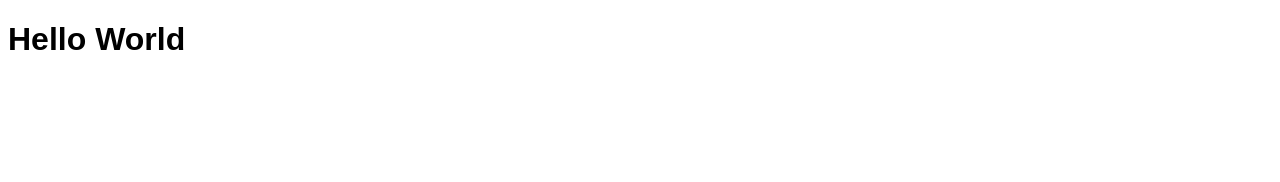
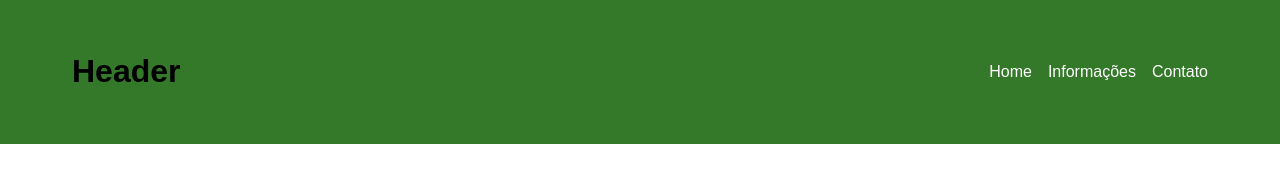
Before and after one commit to KaMitsuoka/repositorio, a plain HTML site: page index.html in a window 1280 px wide. Drawn offline with Linux system fonts and the light colour scheme.

Commit message:
feat: header in home page created

```diff
--- a/index.html
+++ b/index.html
@@ -8,7 +8,24 @@
 </head>
 <body>
 
-    <h1>Hello World</h1>
+    <header>
+        <div>
+            <h1>Header</h1>
+            <nav>
+                <ul>
+                    <li>
+                        <a href="#">Home</a>
+                    </li>
+                    <li>
+                        <a href="#">Informações</a>
+                    </li>
+                    <li>
+                        <a href="#">Contato</a>
+                    </li>
+                </ul>
+            </nav>
+        </div>
+    </header>
 
 
 </body>
--- a/style.css
+++ b/style.css
@@ -1,3 +1,40 @@
+* {
+    box-sizing: border-box;
+}
+
 body {
+    margin: 0;
+    padding: 0;
     font-family: Arial, Helvetica, sans-serif;
 }
+
+header {
+    width: 100%;
+    background-color: #34782a;
+
+}
+
+header div {
+    width: 100%;
+    max-width: 1200px;
+    margin: 0 auto;
+    display: flex;
+    align-items: center;
+    justify-content: space-between;
+    padding: 2rem;
+}
+
+header ul {
+    list-style: none;
+    display: flex;
+    gap: 1rem;
+}
+
+header ul li {
+    margin: 0;
+}
+
+header ul li a {
+    color: white;
+    text-decoration: none;
+}
```
